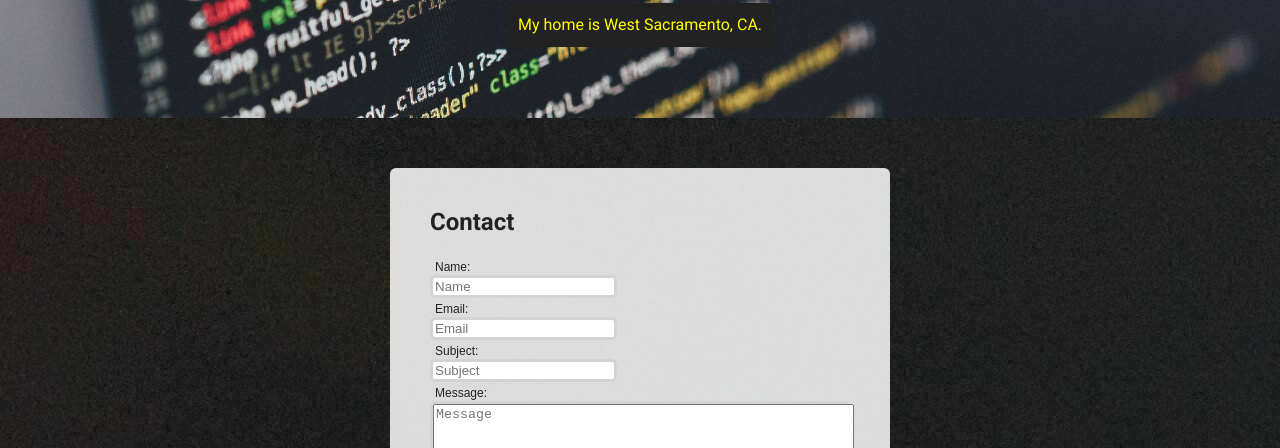
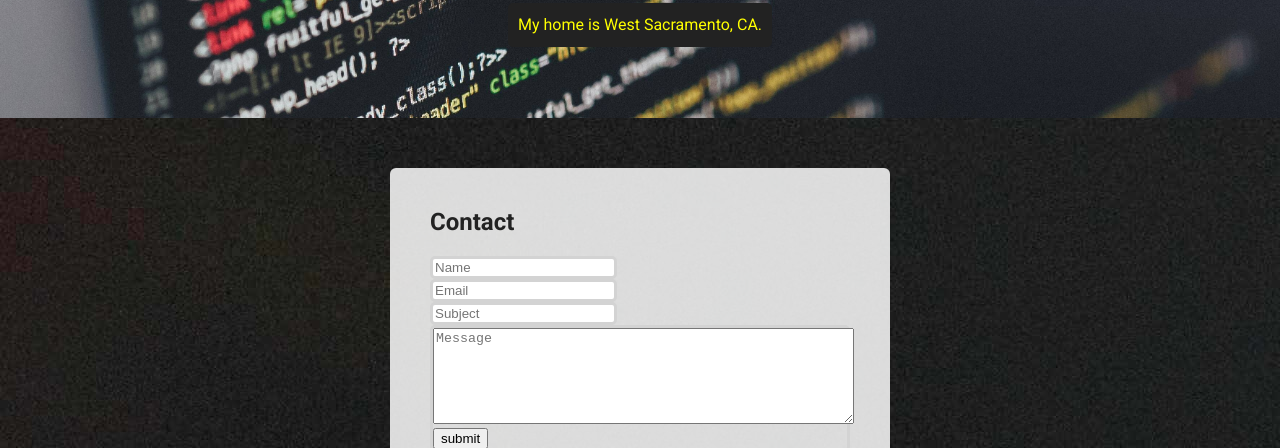
Before and after one commit to Sherita-M/portfolio_update_v1, a plain HTML site: page contact.html in a window 1280 px wide. Shown: the part 352-800 px from the top of the page. Drawn offline with Linux system fonts and the light colour scheme; a web font is replaced by a local one.

Commit message:
Updated Contact Form

```diff
--- a/contact.html
+++ b/contact.html
@@ -34,13 +34,9 @@
       <section>
         <h2>Contact</h2>
         <form class="profile-form">
-          <label for="name">Name:</label><br />
-          <input type="text" id="input" placeholder="Name" /><br />
-          <label for="email">Email:</label><br />
-          <input type="email" id="input" placeholder="Email" /><br />
-          <label for="subject">Subject:</label><br />
-          <input type="text" id="input" placeholder="Subject" /><br />
-          <label for="message">Message:</label><br />
+          <input type="text" class="input" placeholder="Name" /><br />
+          <input type="email" class="input" placeholder="Email" /><br />
+          <input type="text" class="input" placeholder="Subject" /><br />
           <div class="message">
             <textarea
               name="message"
--- a/styles.css
+++ b/styles.css
@@ -189,7 +189,7 @@ a.social:hover {
     padding: 0 30px;
   }
 
-  input {
+  .input {
     border: 3px solid lightgray;
     border-radius: 5px;
   }
@@ -197,12 +197,6 @@ a.social:hover {
   .message {
     border: 3px solid lightgray;
     border-radius: 5px;
-  }
-
-  label {
-    font-size: 12px;
-    font-family: Arial, Helvetica, sans-serif;
-    padding-left: 5px;
   }
 
   main {
```
Also changed, not shown: experience.html (+0 -5 lines), 1 other file.
